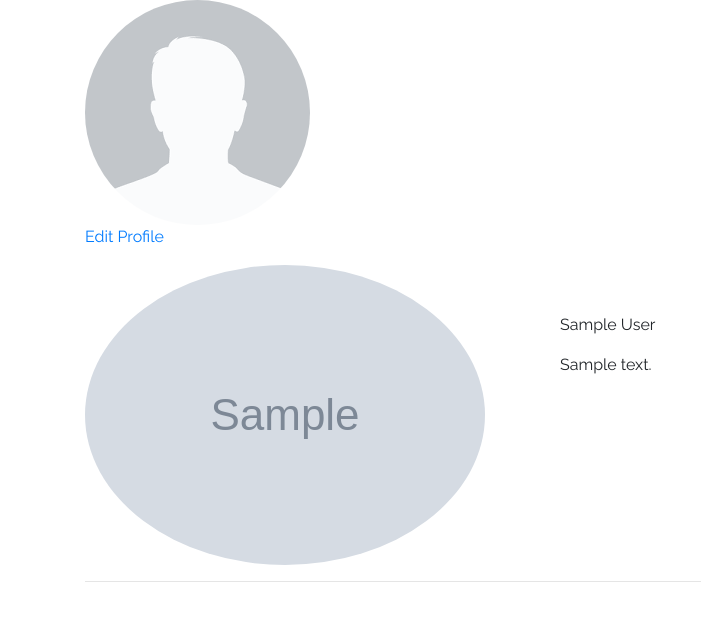
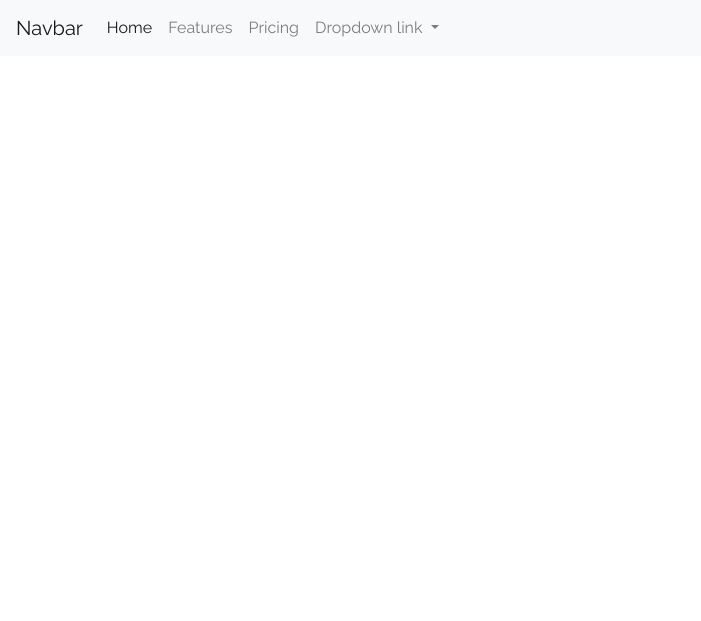
Before and after one commit to VickyMutai/insta, a Django app: template gram/templates/profile/profile.html in a window 1280 px wide. Shown: the top 621 px of the page, without its empty margins (0-701 px from the left). Run offline with Django 3.2, Linux system fonts and the light colour scheme; the template is opened without the code that fills it: most values are stand-ins (such as "Sample title", 1, 10 or a date in 2020); grey boxes marked "Sample" are stand-in pictures; some libraries are stand-ins or nearby versions.

Commit message:
add navbar

```diff
--- a/gram/templates/index.html
+++ b/gram/templates/index.html
@@ -5,6 +5,7 @@
     <h1 class="text-center">{{test}}</h1>
 
     {% if user.is_authenticated %}
+        <p>Welcome to instagram @{{current_user}}</p>
         <button class="btn btn-info">
             <a href="/logout">LogOut</a>
         </button>
--- a/gram/templates/navbar.html
+++ b/gram/templates/navbar.html
@@ -0,0 +1,29 @@
+<nav class="navbar navbar-expand-lg navbar-light bg-light">
+        <a class="navbar-brand" href="#">Navbar</a>
+        <button class="navbar-toggler" type="button" data-toggle="collapse" data-target="#navbarNavDropdown" aria-controls="navbarNavDropdown" aria-expanded="false" aria-label="Toggle navigation">
+          <span class="navbar-toggler-icon"></span>
+        </button>
+        <div class="collapse navbar-collapse" id="navbarNavDropdown">
+          <ul class="navbar-nav">
+            <li class="nav-item active">
+              <a class="nav-link" href="#">Home <span class="sr-only">(current)</span></a>
+            </li>
+            <li class="nav-item">
+              <a class="nav-link" href="#">Features</a>
+            </li>
+            <li class="nav-item">
+              <a class="nav-link" href="#">Pricing</a>
+            </li>
+            <li class="nav-item dropdown">
+              <a class="nav-link dropdown-toggle" href="#" id="navbarDropdownMenuLink" data-toggle="dropdown" aria-haspopup="true" aria-expanded="false">
+                Dropdown link
+              </a>
+              <div class="dropdown-menu" aria-labelledby="navbarDropdownMenuLink">
+                <a class="dropdown-item" href="#">Action</a>
+                <a class="dropdown-item" href="#">Another action</a>
+                <a class="dropdown-item" href="#">Something else here</a>
+              </div>
+            </li>
+          </ul>
+        </div>
+      </nav>
--- a/gram/templates/profile/edit.html
+++ b/gram/templates/profile/edit.html
@@ -13,10 +13,11 @@
             <h2>Edit Profile</h2>
         </div>
         <div class="card-body">
-                <form action="{%url 'settings' %}" method="post" enctype="multipart/form-data">
+                <form action="{%url 'edit' %}" method="post" enctype="multipart/form-data">
                     {% csrf_token %}
                     {% bootstrap_form form %}
                     <input type="submit" class="btn btn-info btn-md" value="Post">
+                    <input type="hidden" name="next" value="{% url 'profile' %}">
                 </form>
         </div>
     </div>
--- a/gram/templates/profile/profile.html
+++ b/gram/templates/profile/profile.html
@@ -2,16 +2,15 @@
 {% load bootstrap4 %}
 {% block content %}
 {{block.super}}
-    <div class="container">
-            <img src="/static/img/avatar.png" alt="stat" class="rounded-circle"/>
-    <p><a href="{% url 'edit' %}">Edit Profile</a></p>
+    <div class="container mt-5">
+    {% if user.is_authenticated %}
     {% for prof in profile %}
         <div class="row">
             <div class="col-md-3 col-sm-2">
                 {% if prof.profilePic %}
                     <img src="{{prof.profilePic.url}}" alt="" class="rounded-circle">
                 {% else %}
-                    <img src="/static/img/avatar.png" alt="stat" class="rounded-circle"/>
+                    <img src="/static/img/avatar.png" alt="" class="rounded-circle"/>
                 {% endif %}
             </div>
             <div class="col-md-2"></div>
@@ -19,16 +18,21 @@
                 {% if prof.bio %}
                 <p>{{prof.user | title}}</p>
                 <p>{{prof.bio}}</p>
-                {% else %}
-                <form action="{%url 'settings' %}" method="post" enctype="multipart/form-data">
-                    {% csrf_token %}
-                    {% bootstrap_form form %}
-                    <input type="submit" class="btn btn-success btn-lg" value="Post">
-                </form>
                 {% endif %}
+    {% empty %}
+    <div class="row">
+        <div class="col-md-2 col-lg-2 col-sm-2 col-xs-2">
+            <img src="/static/img/avatar.png" alt="stat" class="rounded-circle"/>
+        </div>
+        <div class="col-md-3 col-lg-3 col-sm-3 col-xs-3"></div>
+        <div class="col-md-7 col-lg-7 col-sm-7 col-xs-7">
+            <button class="btn btn-default btn-sm"><a href="{% url 'edit' %}">Edit Profile</a></button>
+        </div>
+    </div>
             </div>
         </div>
     {% endfor %}
         <hr>
     </div>
+    {% endif %}
 {% endblock %}
--- a/gram/views.py
+++ b/gram/views.py
@@ -8,10 +8,12 @@ from .forms import EditProfileForm
 @login_required(login_url='/accounts/login/')
 def home(request):
     title = 'Insta-Gram'
+    current_user = request.user
     test =  'Awesomeness'
     image = Image.get_images()
     return render(request,'index.html',{"title":title,
                                         "test":test,
+                                        "current_user":current_user,
                                         "images":image,})
 
 
@@ -43,6 +45,7 @@ def settings(request):
 @login_required(login_url='/accounts/login/')
 def edit(request):
     title = 'Insta-Gram'
+    current_user = request.user
     if request.method == 'POST':
         form = EditProfileForm(request.POST,request.FILES)
         if form.is_valid():
```
Also changed, not shown: media/profile/art4_SoiQYg9.jpeg (added), media/profile/art4_nqV18xw.jpeg (added).
